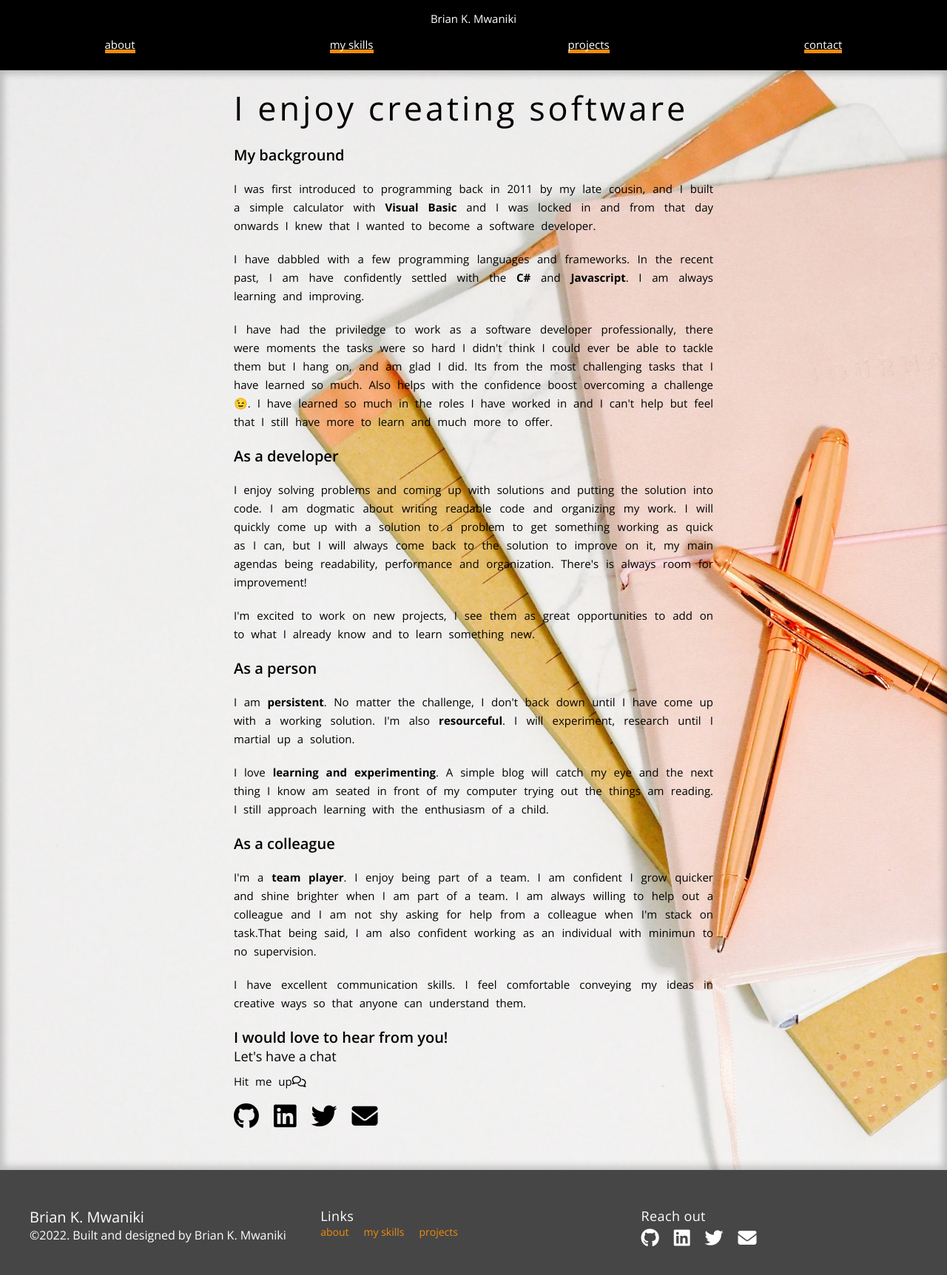
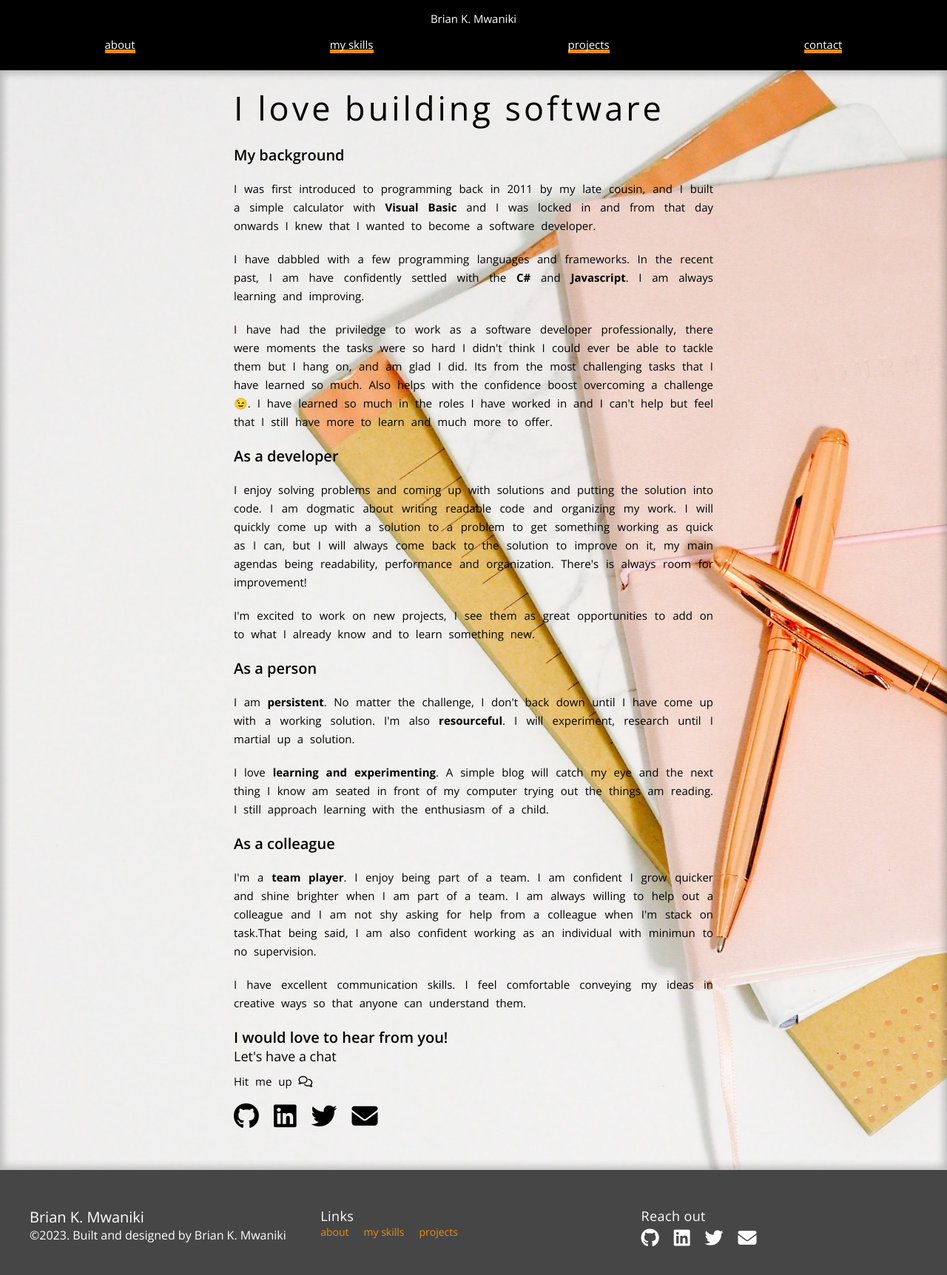
Before and after one commit to BrianKiarieMwaniki/Brian-s-Portfolio, a website: page pages/about.html in a window 1280 px wide. Shown: the whole page at 74% size. Drawn offline with nearby package versions, Linux system fonts and the light colour scheme.

Commit message:
improve message in about me and change copyright year

```diff
--- a/pages/about.html
+++ b/pages/about.html
@@ -26,7 +26,7 @@
 
     <main class="about-main">
       <div class="about-main__content">
-        <h1 class="about-main__main-heading">I enjoy creating software</h1>
+        <h1 class="about-main__main-heading">I love building software</h1>
         <section class="about-main__background-section">
           <h3>My background</h3>
           <p>
@@ -95,7 +95,7 @@
         <section class="about-main__conclusion-section">
           <h3>I would love to hear from you!</h3>
           <h4>Let's have a chat</h4>
-          <p>Hit me up<span class="icon"><i class="fa-regular fa-comments"></i></span>
+          <p>Hit me up <span class="icon"><i class="fa-regular fa-comments"></i></span>
           <ul class="about-main__conclusion-icons">
           <li>
             <a href="https://github.com/BrianKiarieMwaniki" target="_blank">
@@ -137,7 +137,7 @@
       <div class="footer__designer-info">
         <h3 class="designer-title">Brian K. Mwaniki</h3>
         <p class="designer-subtitle">
-          &copy;2022. Built and designed by Brian K. Mwaniki
+          &copy;2023. Built and designed by Brian K. Mwaniki
         </p>
       </div>
       <div class="footer__links">
```
Also changed, not shown: index.html (+1 -1 lines).
